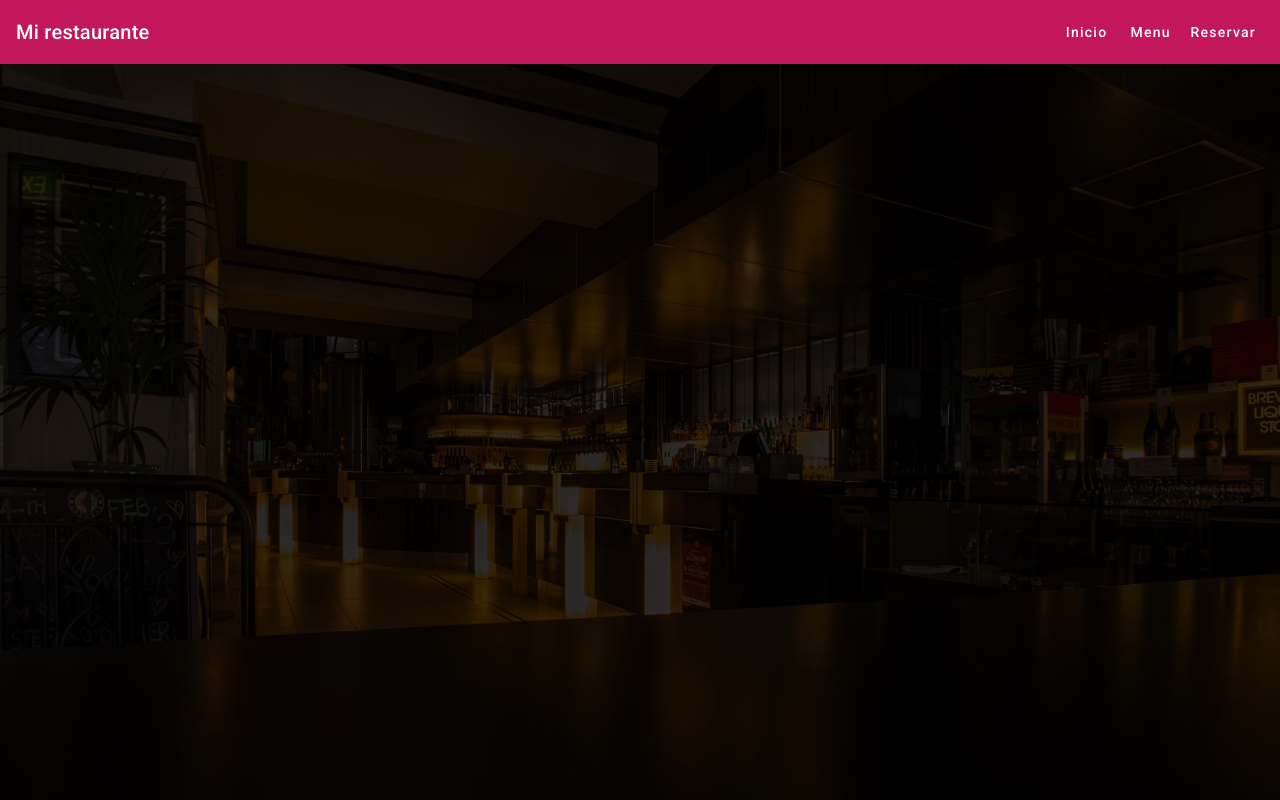
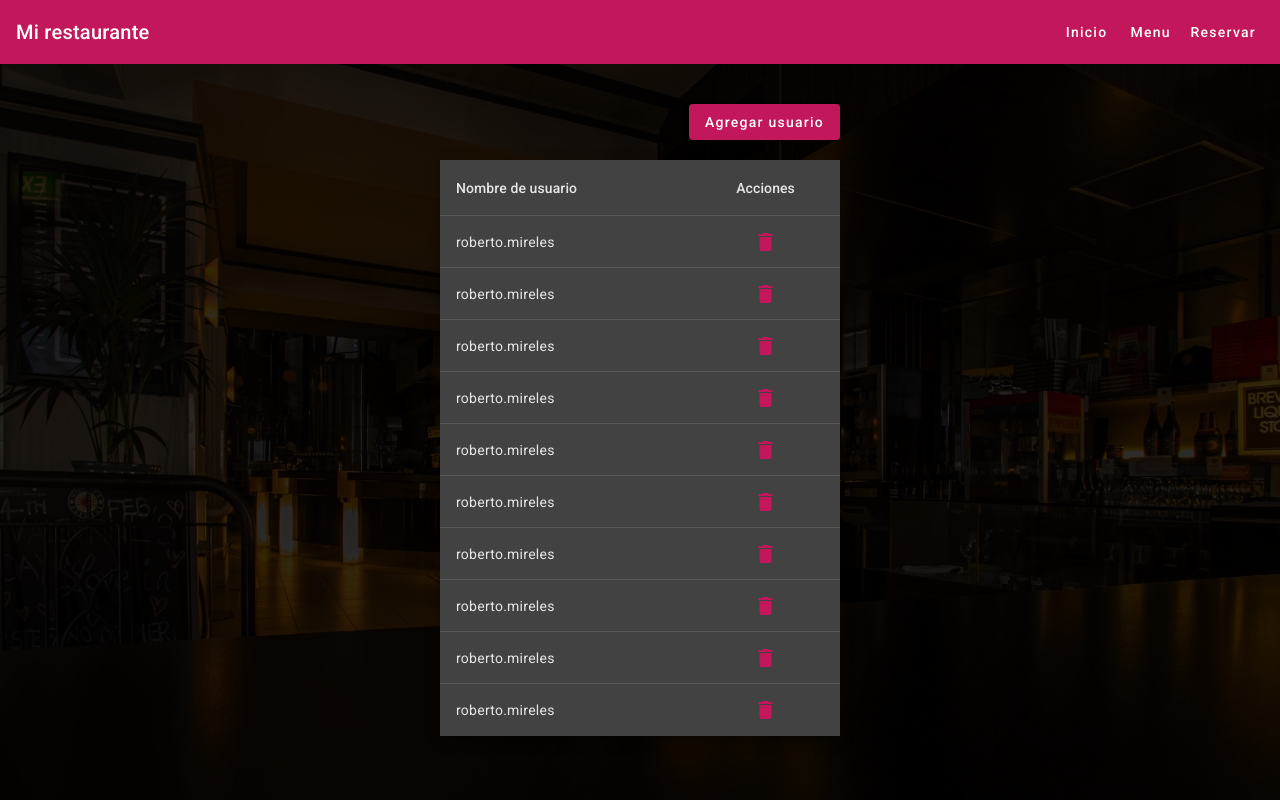
Before and after one commit to rmireles27/daa-restaurant, an Angular app: page /admin/users in a window 1280 px wide. Before the commit this address led to /. Built offline with nearby package versions, Linux system fonts and the light colour scheme.

Commit message:
19-Creacion de pantalla de lista de usuarios

```diff
--- a/src/app/app-routing.module.ts
+++ b/src/app/app-routing.module.ts
@@ -5,6 +5,7 @@ import { MenuComponent } from './menu/menu.component';
 import { ReservationComponent } from './reservation/reservation.component';
 import { LoginComponent } from './login/login.component';
 import { ReservationListComponent } from './reservation-list/reservation-list.component';
+import { UserListComponent } from './user-list/user-list.component';
 
 const routes: Routes = [
   { path: '', component: HomeComponent, pathMatch: 'full' },
@@ -13,7 +14,8 @@ const routes: Routes = [
   { path: 'admin', redirectTo: 'admin/login' },
   { path: 'admin', children: [
     { path: 'login', component: LoginComponent},
-    { path: 'reservations', component: ReservationListComponent}
+    { path: 'reservations', component: ReservationListComponent},
+    { path: 'users', component: UserListComponent}
   ] },
 ];
 
--- a/src/app/app.module.ts
+++ b/src/app/app.module.ts
@@ -21,6 +21,7 @@ import { MatIconModule } from '@angular/material/icon';
 import { LoginComponent } from './login/login.component';
 import { ReservationListComponent } from './reservation-list/reservation-list.component';
 import {MatTableModule} from '@angular/material/table';
+import { UserListComponent } from './user-list/user-list.component';
 
 @NgModule({
   declarations: [
@@ -29,7 +30,8 @@ import {MatTableModule} from '@angular/material/table';
     MenuComponent,
     ReservationComponent,
     LoginComponent,
-    ReservationListComponent
+    ReservationListComponent,
+    UserListComponent
   ],
   imports: [
     BrowserModule,
--- /dev/null
+++ b/src/app/user-list/user-list.component.css
@@ -0,0 +1,13 @@
+.wrapper {
+    margin: 20px auto;
+    max-width: 400px;
+}
+
+.top-actions {
+    margin: 20px 0;
+    float: right;
+}
+
+.mat-column-actions {
+    text-align: center;
+}
--- /dev/null
+++ b/src/app/user-list/user-list.component.html
@@ -0,0 +1,30 @@
+<div class="wrapper">
+    <div class="top-actions">
+        <button mat-raised-button color="primary" (click)="addButtonClicked()">Agregar usuario</button>
+    </div>
+
+    <table mat-table [dataSource]="users" class="mat-elevation-z8">
+
+        <!-- Username Column -->
+        <ng-container matColumnDef="username">
+          <th mat-header-cell *matHeaderCellDef>Nombre de usuario</th>
+          <td mat-cell *matCellDef="let element"> {{element.username }} </td>
+        </ng-container>
+        <!--no se pudo cambiar el formato de fecha, desaparecia al agregar | date:'mediumDate'-->
+
+           <!-- Actions Column -->
+        <ng-container matColumnDef="actions">
+            <th mat-header-cell *matHeaderCellDef>Acciones</th>
+            <td mat-cell *matCellDef="let element">
+                <button mat-icon-button color="primary" (click)="deleteButtonClicked()">
+                    <mat-icon>delete</mat-icon>
+                </button>
+            </td>
+          </ng-container>
+
+        <tr mat-header-row *matHeaderRowDef="displayedColumns"></tr>
+        <tr mat-row *matRowDef="let row; columns: displayedColumns;"></tr>
+      </table>
+
+
+</div>
--- /dev/null
+++ b/src/app/user-list/user-list.component.ts
@@ -0,0 +1,33 @@
+import { Component } from '@angular/core';
+
+@Component({
+  selector: 'app-user-list',
+  templateUrl: './user-list.component.html',
+  styleUrls: ['./user-list.component.css']
+})
+export class UserListComponent {
+  users= [
+    { username: 'roberto.mireles'},
+    { username: 'roberto.mireles'},
+    { username: 'roberto.mireles'},
+    { username: 'roberto.mireles'},
+    { username: 'roberto.mireles'},
+    { username: 'roberto.mireles'},
+    { username: 'roberto.mireles'},
+    { username: 'roberto.mireles'},
+    { username: 'roberto.mireles'},
+    { username: 'roberto.mireles'},
+  ];
+
+  displayedColumns: string[] = [
+    'username',
+    'actions',
+  ];
+
+  addButtonClicked() {
+    alert('Boton de adicion activado.')
+  }
+  deleteButtonClicked() {
+    alert('Boton de borrar activado.')
+  }
+}
```
Also changed, not shown: 1 other file (tests, documents, lock files or other folders).
